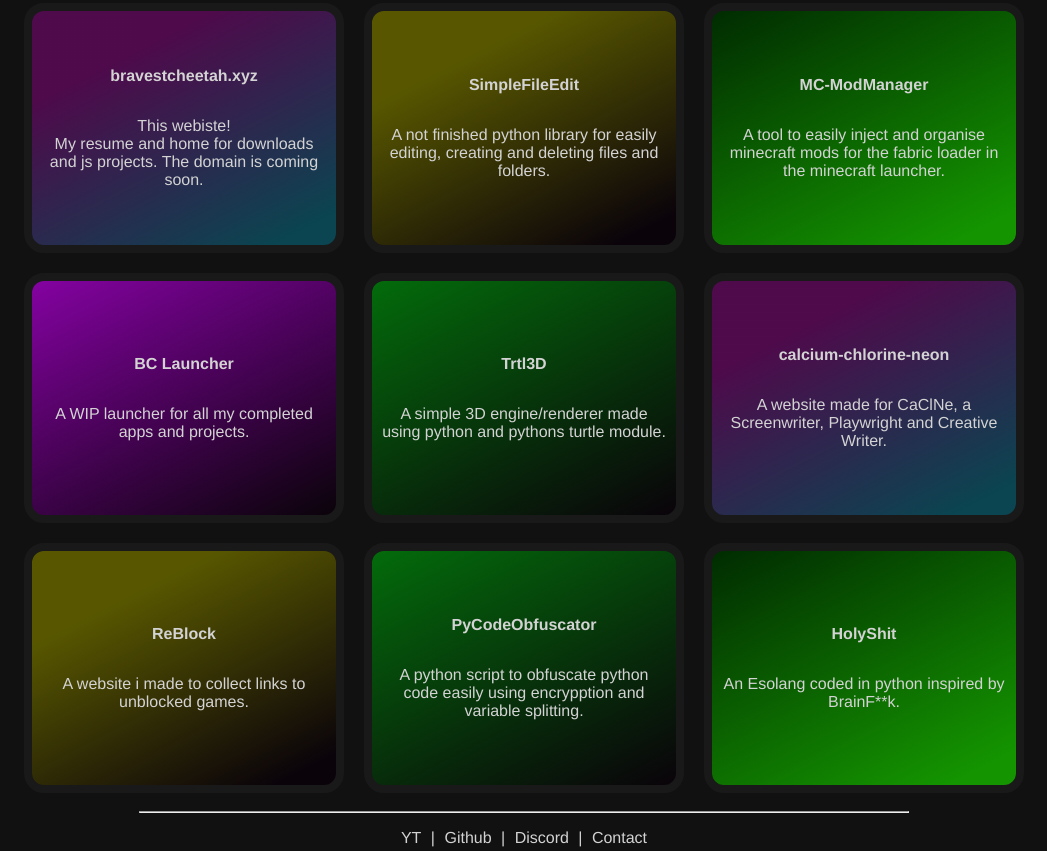
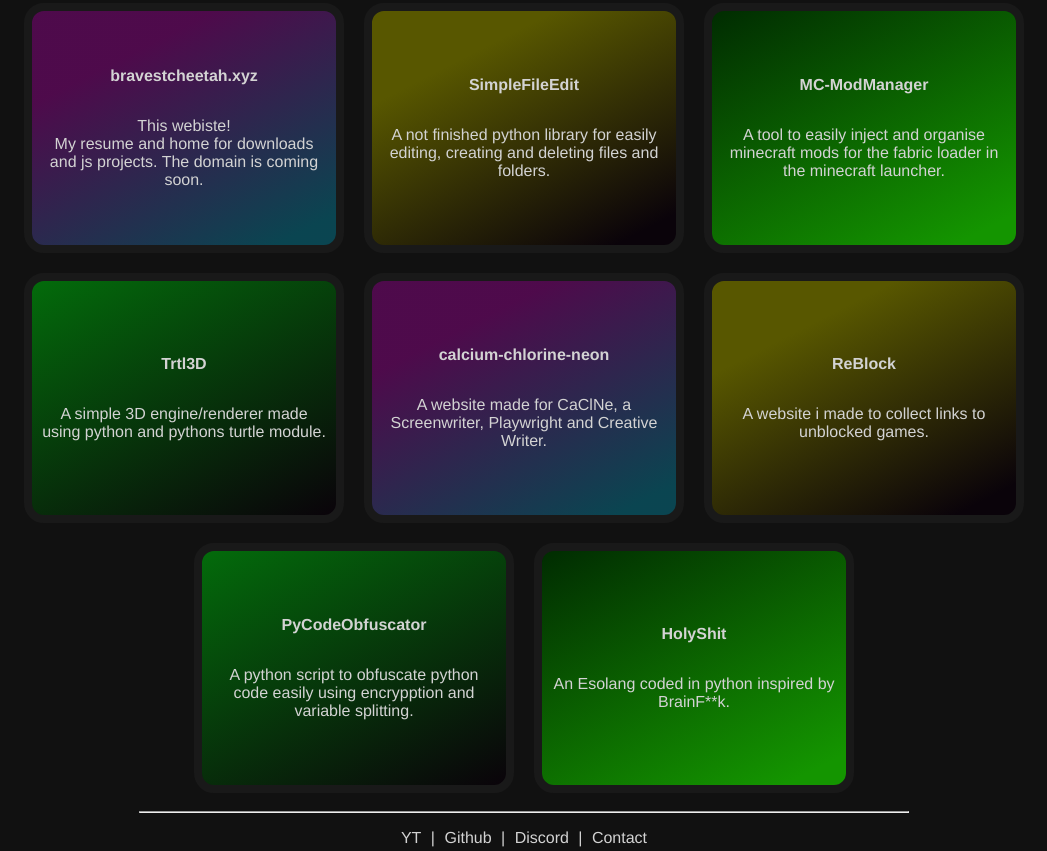
Before and after one commit to BravestCheetah/bravestcheetah.xyz, a plain HTML site: page index.html in a window 1280 px wide. Shown: the part 1338-2189 px from the top of the page, without its empty margins (116-1163 px from the left). Drawn offline with Linux system fonts and the light colour scheme.

Commit message:
Removed old abandoned project

```diff
--- a/index.html
+++ b/index.html
@@ -97,10 +97,6 @@
               <p><b>MC-ModManager</b></p>
               <p>A tool to easily inject and organise minecraft mods for the fabric loader in the minecraft launcher.</p>
             </a>
-            <a href="https://github.com/BravestCheetah/BC_Launcher" class="project-card purple-gray">
-              <p><b>BC Launcher</b></p>
-              <p>A WIP launcher for all my completed apps and projects.</p>
-            </a>
             <a href="https://github.com/BravestCheetah/Trtl3D" class="project-card green-gray">
               <p><b>Trtl3D</b></p>
               <p>A simple 3D engine/renderer made using python and pythons turtle module.</p>
```
